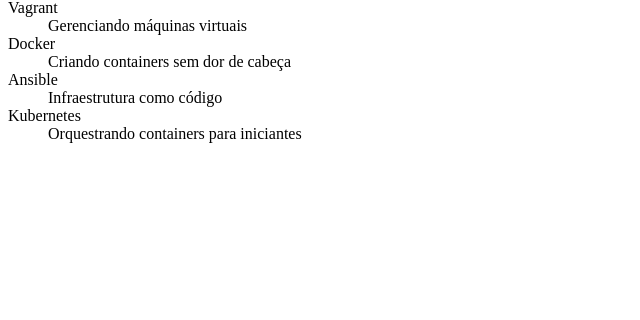
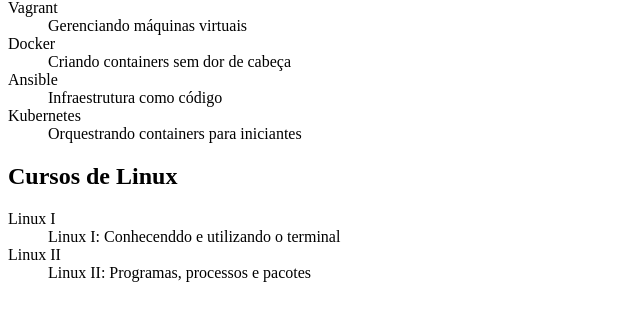
Before and after one commit to LuizEduu/git-course-alura, a plain HTML site: page index.html in a window 1280 px wide. Shown: the part 68-388 px from the top of the page, without its empty margins (0-640 px from the left). Drawn offline with Linux system fonts and the light colour scheme.

Commit message:
add linux courses list

```diff
--- a/index.html
+++ b/index.html
@@ -19,5 +19,13 @@
     <dd>Orquestrando containers para iniciantes</dd>
   </dl>
 
+  <h2>Cursos de Linux</h2>
+  <dl>
+    <dt>Linux I</dt>
+    <dd>Linux I: Conhecenddo e utilizando o terminal</dd>
+    <dt>Linux II</dt>
+    <dd>Linux II: Programas, processos e pacotes</dd>
+  </dl>
+
 </body>
 </html>
```
